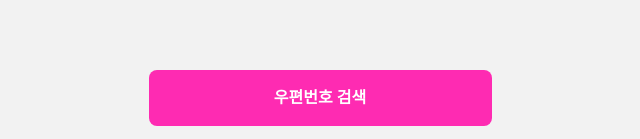
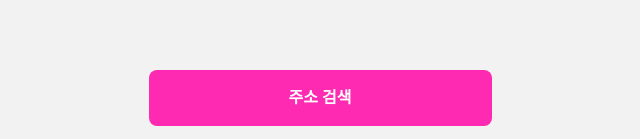
Before and after one commit to eundomi/kidari, a Next.js app: page / in a window 1280 px wide. Shown: the part 658-797 px from the top of the page, without its empty margins (320-960 px from the left). Built offline with nearby package versions, Linux system fonts and the light colour scheme.

Commit message:
주소등록 수정

```diff
--- a/components/Button.tsx
+++ b/components/Button.tsx
@@ -67,7 +67,7 @@ const Button = () => {
   return (
     <>
       <ButtonWrapper>
-        <But onClick={showModal}>우편번호 검색</But>
+        <But onClick={showModal}>주소 검색</But>
       </ButtonWrapper>
       {modalVisible && (
         <Modal
--- a/pages/_app.tsx
+++ b/pages/_app.tsx
@@ -1,17 +1,15 @@
-import type { AppProps } from "next/app";
-import { ThemeProvider } from "styled-components";
-import { RecoilRoot } from "recoil";
+import type {AppProps} from "next/app";
+import {ThemeProvider} from "styled-components";
+import {RecoilRoot} from "recoil";
 import "antd/dist/antd.css";
-import { GlobalStyle } from "../styles/global-styles";
-import { theme } from "../styles/theme";
+import {GlobalStyle} from "../styles/global-styles";
+import {theme} from "../styles/theme";
 import Layout from "../components/Layout";
 import Head from "next/head";
-export default function App({ Component, pageProps }: AppProps) {
+
+export default function App({Component, pageProps}: AppProps) {
     return (
         <>
-      <Head>
-        <title>키다리스튜디오 과제전형</title>
-      </Head>
             <script
                 src="//t1.daumcdn.net/mapjsapi/bundle/postcode/prod/postcode.v2.js"
                 strategy="lazyOnload"
@@ -22,7 +20,7 @@ export default function App({ Component, pageProps }: AppProps) {
             <RecoilRoot>
                 <ThemeProvider theme={theme}>
                     <Layout>
-            <GlobalStyle />
+                        <GlobalStyle/>
                         <Component {...pageProps} />
                     </Layout>
                 </ThemeProvider>
--- a/pages/index.tsx
+++ b/pages/index.tsx
@@ -6,7 +6,7 @@ const Home = () => {
   return (
     <>
       <Head>
-        <title>키다리스튜디오 과제전형</title>
+        <title>주소 등록 및 삭제</title>
       </Head>
       <HomeWrapper>
         <HomeText>등록된 주소 목록</HomeText>
```
Lines whose indentation alone changed are shown as unchanged.
